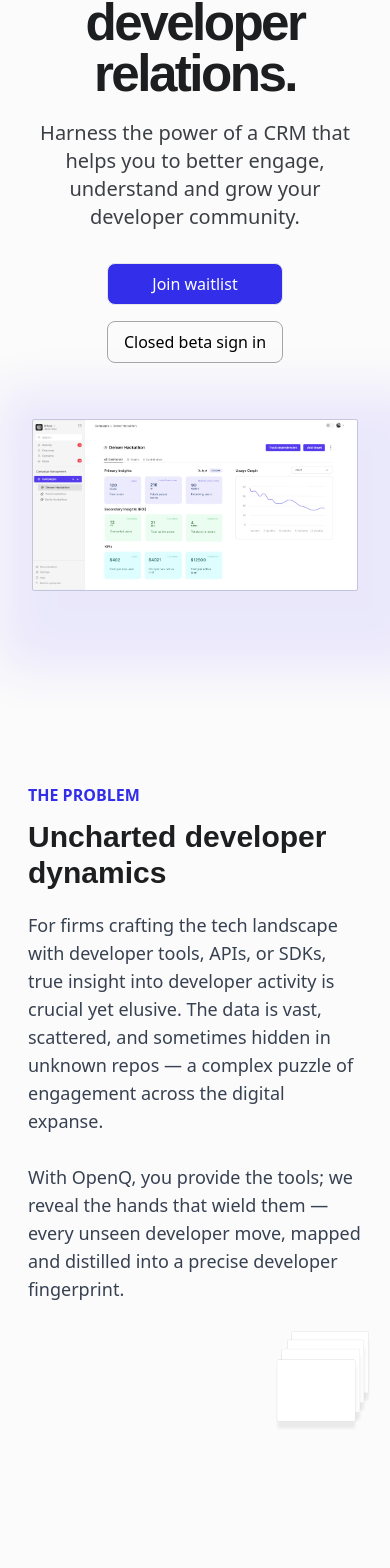
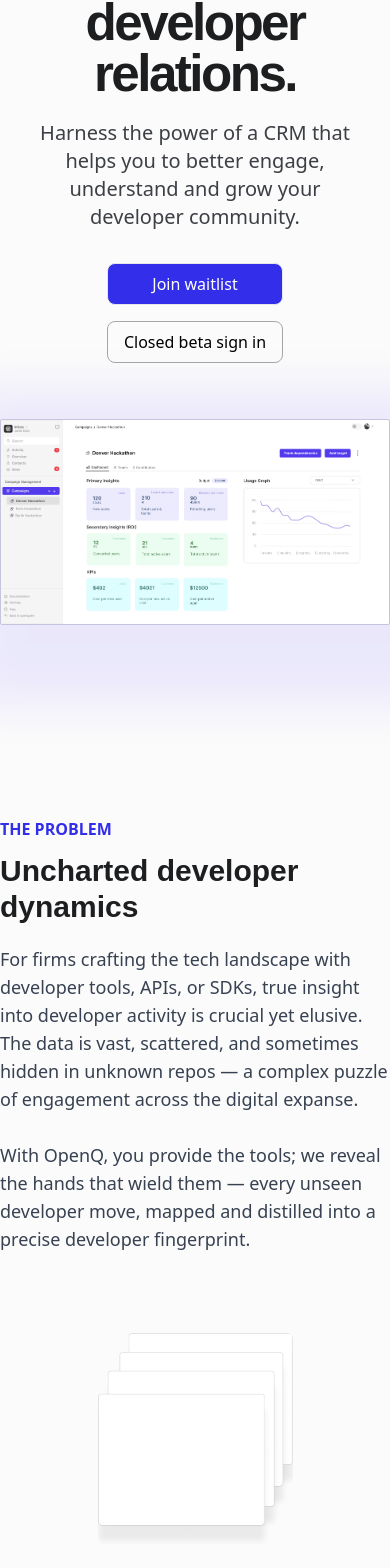
Before and after one commit to OpenQDev/drm-landing, a Next.js app: page / in a window 390 px wide. Shown: the part 173-1741 px from the top of the page. Built offline with nearby package versions, Linux system fonts and the light colour scheme; a web font is replaced by a local one.

Commit message:
latest update for problem responsivness

```diff
--- a/src/components/Sales/drm/devrel-core.jsx
+++ b/src/components/Sales/drm/devrel-core.jsx
@@ -3,15 +3,15 @@ import Image from "next/image";
 
 const DevRelCore = () => {
   return (
-    <div className="flex flex-col justify-center items-center  lg:text-center lg:px-20 lg:pt-36 xl:pt-36 2xl:pt-10 px-8">
-      <div className="relative containermx-auto lg:px-4 pb-16 pt-10">
-        <div className="flex justify-center items-center border border-gray-300 rounded-sm md:rounded-lg shadow-custom my-4 ">
+    <div className="flex flex-col justify-center items-center  lg:text-center lg:px-20 lg:pt-36 xl:pt-36 2xl:pt-10">
+      <div className="pb-16 pt-10">
+        <div className="flex justify-center items-center border border-gray-300 rounded-sm md:rounded-lg shadow-custom my-4">
           <Image
             className="rounded-sm md:rounded-lg"
             src="/landingpage/drm/devrel/devrel-landingpage-image-2.png"
             alt="Centered Image"
-            width={1194}
-            height={716}
+            width={1280}
+            height={768}
             style={{
               boxShadow: "20px 25px 50px 55px rgba(36, 0, 255, 0.08)",
             }}
--- a/src/components/Sales/drm/devrel-problems.jsx
+++ b/src/components/Sales/drm/devrel-problems.jsx
@@ -3,14 +3,15 @@ import Image from "next/image";
 
 const DevRelProblems = () => {
   return (
-    <div className="flex flex-col lg:flex-row justify-center items-center space-x-64 pt-28 lg:pt-64">
-      <div className="flex flex-col text-left px-7 lg:px-0 mb-6">
+    // Add px-4 as default padding, which increases to px-8 on medium screens and px-16 on large screens
+    <div className="flex flex-col lg:flex-row lg:space-x-32 justify-center items-center pt-28 lg:pt-38 mx-auto max-w-[1280px]">
+      <div className="flex-1 flex flex-col text-left mb-8 lg:mb-16">
         <div className="font-bold text-q-purple text-md">THE PROBLEM</div>
         <div className="text-title-color font-custom text-3xl lg:text-4xl font-extrabold pt-3">
           Uncharted developer <br />
           dynamics
         </div>
-        <div className="text-gray-700 text-lg pt-5 lg:w-[29rem]">
+        <div className="text-gray-700 text-lg pt-5">
           For firms crafting the tech landscape with developer tools, APIs, or
           SDKs, true insight into developer activity is crucial yet elusive. The
           data is vast, scattered, and sometimes hidden in unknown repos — a
@@ -20,13 +21,16 @@ const DevRelProblems = () => {
           developer fingerprint.
         </div>
       </div>
-      <Image
-        className="w-1/4 pt-1"
-        src="/landingpage/drm/devrel/cards.png"
-        alt="Right Float Image"
-        width={1192}
-        height={1232}
-      />
+      <div className="w-1/2 lg:w-1/3 pt-12 lg:pt-0 justify-center items-center">
+        <Image
+          className="rounded-md"
+          src="/landingpage/drm/devrel/cards-nopx.png"
+          alt="Right Float Image"
+          width={1192}
+          height={1232}
+          layout="responsive"
+        />
+      </div>
     </div>
   );
 };
```
Also changed, not shown: public/landingpage/drm/devrel/cards-nopx.png (added).
